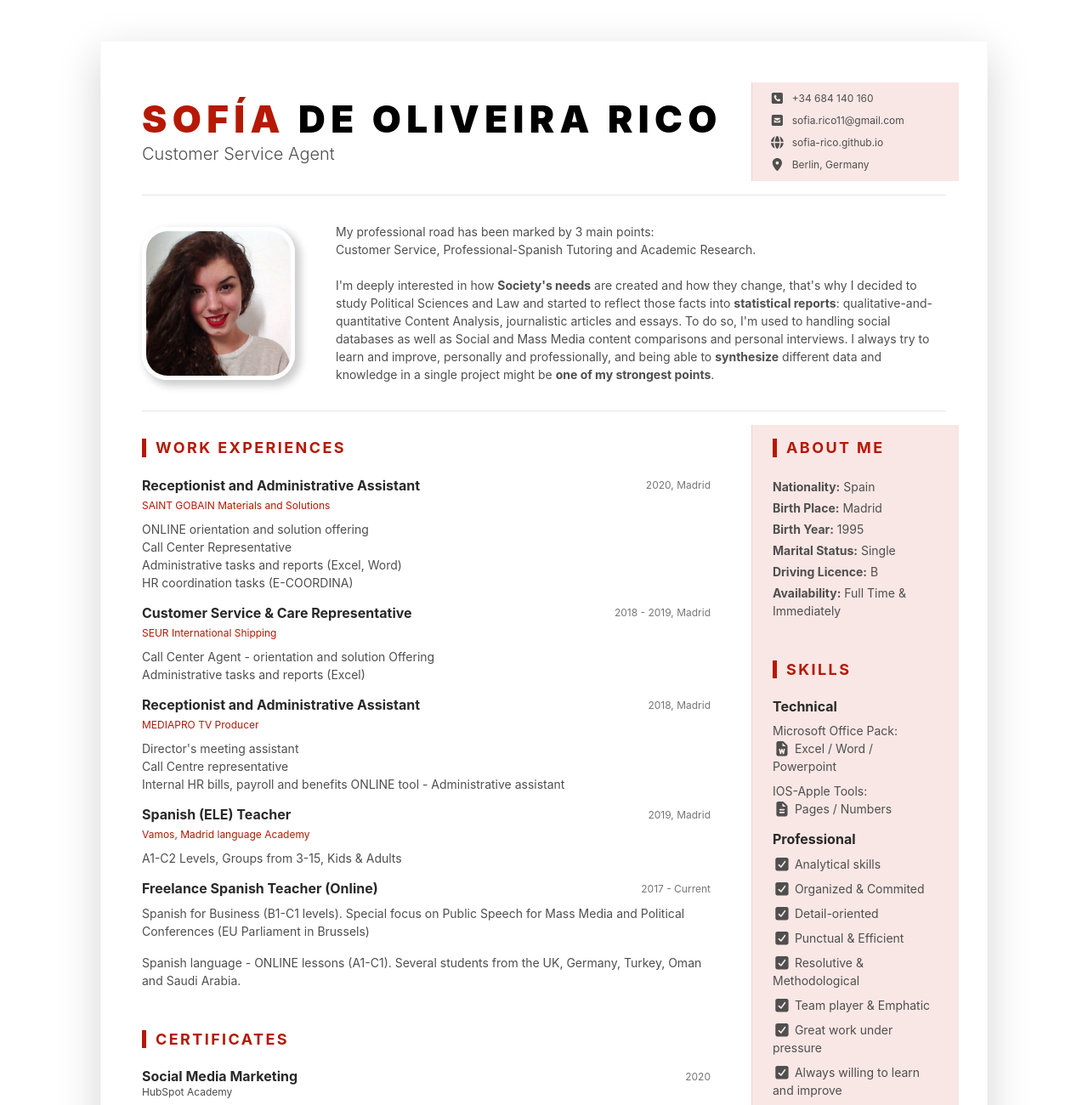
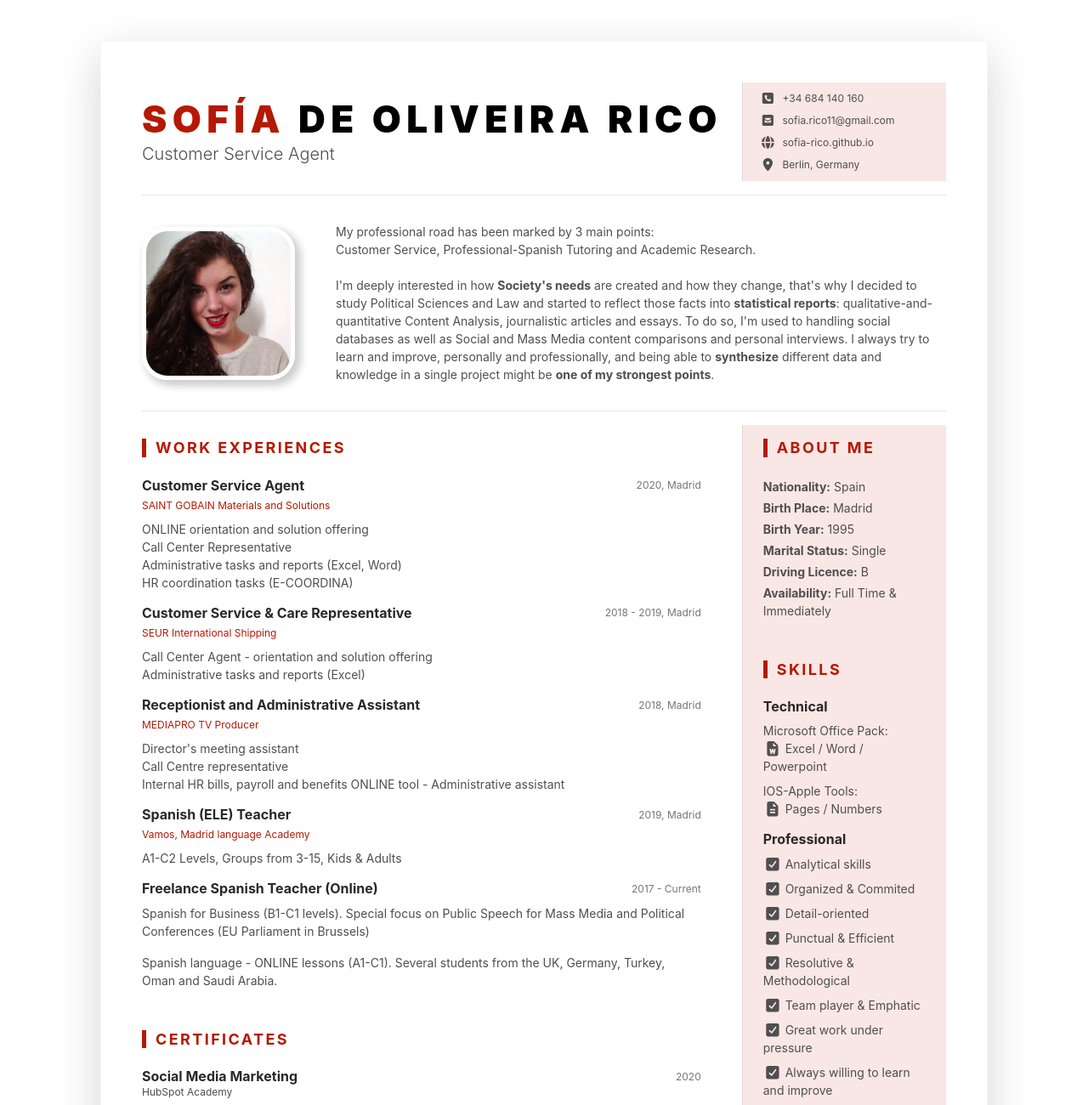
Before and after one commit to sofia-rico/my-cv, a website: page index.html in a window 1280 px wide. Shown: the top 1300 px of the page at 85% size. Drawn offline with Linux system fonts and the light colour scheme.

Commit message:
Update index.html

```diff
--- a/index.html
+++ b/index.html
@@ -34,7 +34,7 @@
           class="resume-wrapper mx-auto theme-bg-light p-5 mb-5 my-5 shadow-lg"
         >
           <div class="resume-header">
-            <div class="row align-items-center">
+            <div class="row align-items-center" style="padding-right: 15px">
               <div class="resume-title col-12 col-md-6 col-lg-8 col-xl-9">
                 <h2 class="resume-name mb-0 text-uppercase">
                   SOFÍA <span style="color: black">DE OLIVEIRA RICO</span>
@@ -117,7 +117,7 @@
           <!--//resume-intro-->
           <hr />
           <div class="resume-body">
-            <div class="row">
+            <div class="row" style="padding-right: 15px">
               <div class="resume-main col-12 col-lg-8 col-xl-9 pr-0 pr-lg-5">
                 <section class="work-section py-3">
                   <h3 class="text-uppercase resume-section-heading mb-4">
@@ -128,7 +128,7 @@
                       <h4
                         class="item-title col-12 col-md-6 col-lg-8 mb-2 mb-md-0"
                       >
-                        Receptionist and Administrative Assistant
+                        Customer Service Agent
                       </h4>
                       <div
                         class="item-meta col-12 col-md-6 col-lg-4 text-muted text-left text-md-right"
@@ -184,7 +184,7 @@
                     </div>
                     <div class="item-content">
                       <p>
-                        Call Center Agent - orientation and solution Offering<br />
+                        Call Center Agent - orientation and solution offering<br />
                         Administrative tasks and reports (Excel)
                       </p>
                     </div>
```
